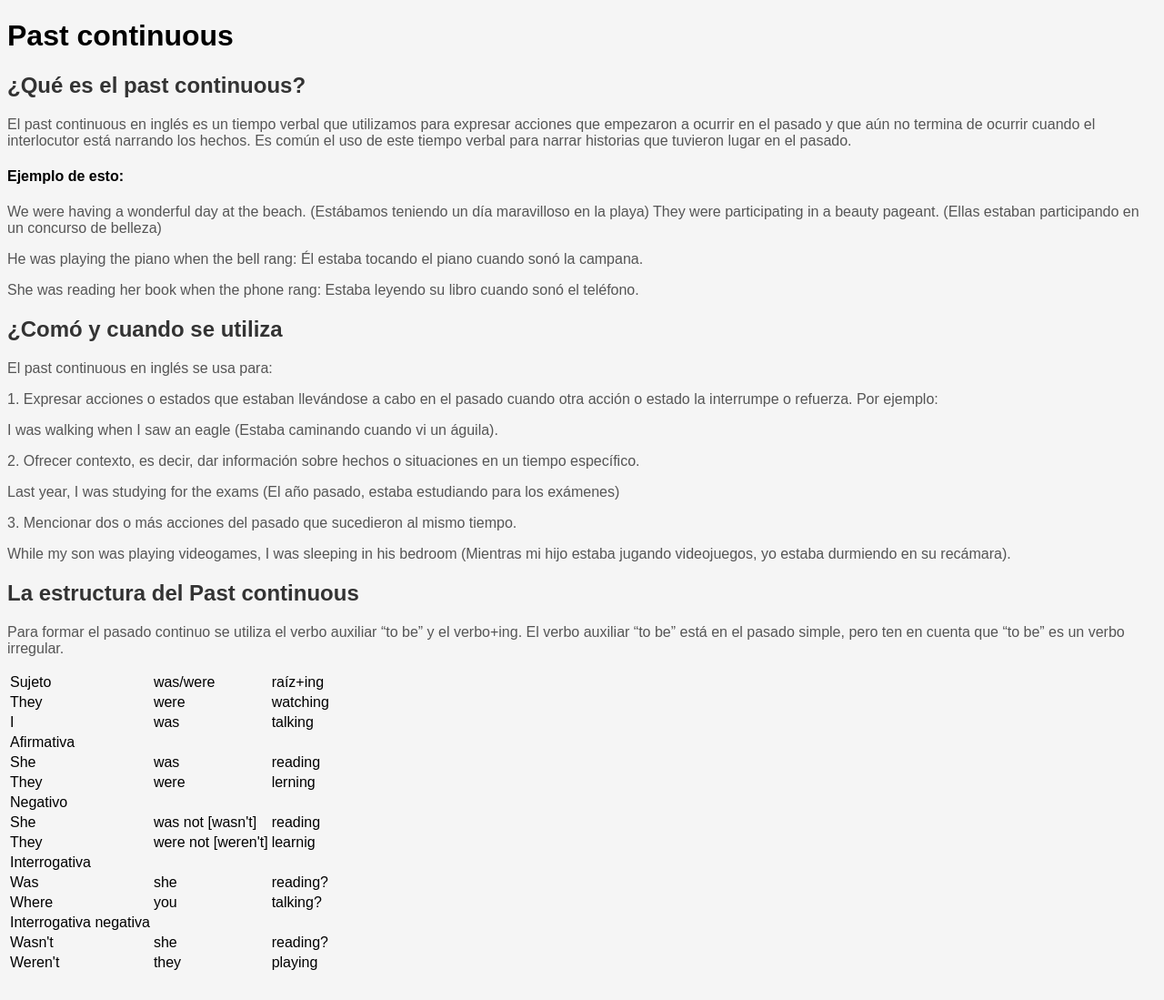
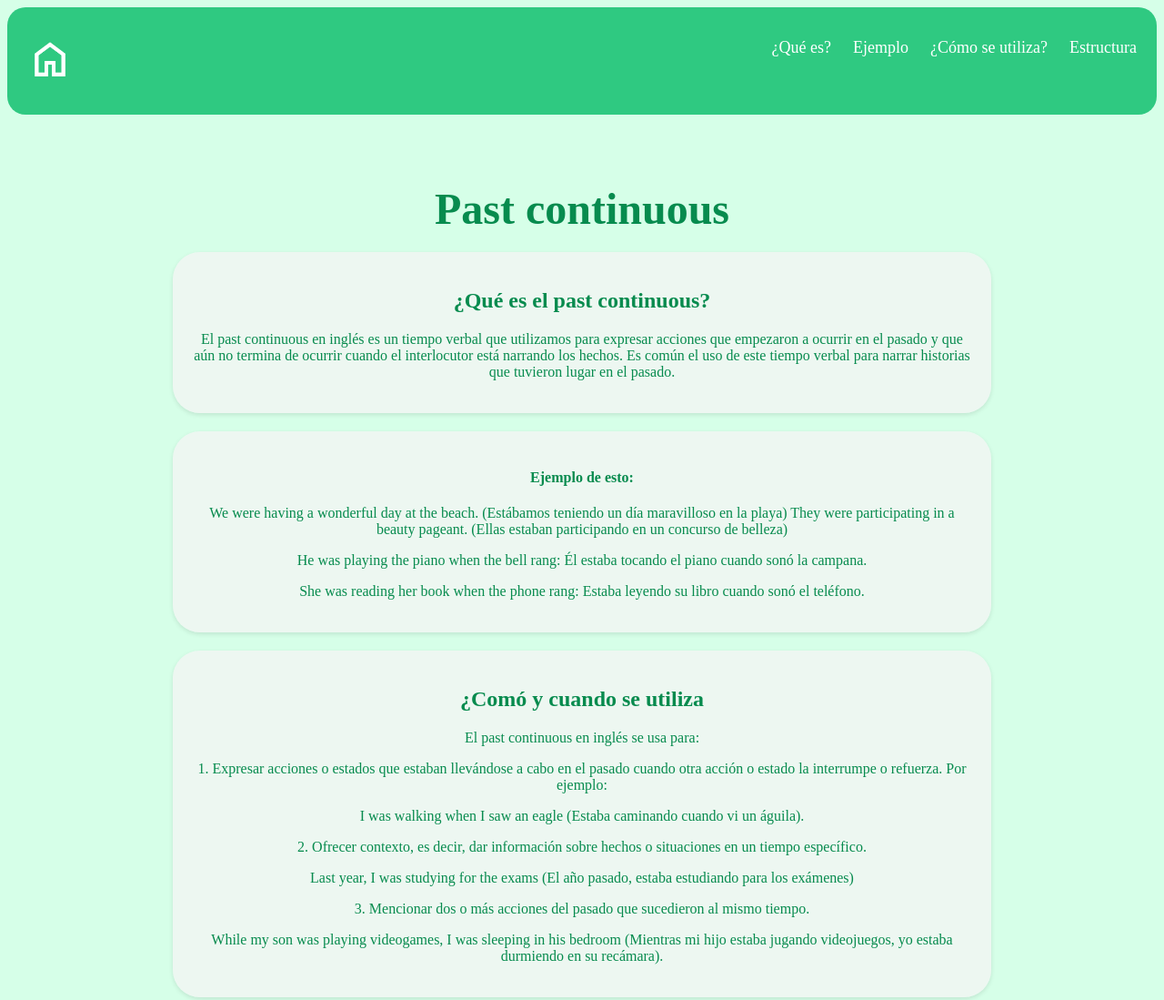
Before and after one commit to F1l1b3rt0/germany_english, a plain HTML site: page index.html in a window 1280 px wide. Shown: the top 1099 px of the page at 91% size. Before the commit the page ends 1078 px from the top, so only its background shows below. Drawn offline with Linux system fonts and the light colour scheme.

Commit message:
Add files via upload

```diff
--- a/index.html
+++ b/index.html
@@ -1,16 +1,28 @@
 <!DOCTYPE html>
 <html lang="es">
 <head>
-    <link rel="stylesheet" href="styles.css" />
-    <link rel="icon" href="manifestacion.png" />
-    <meta charset="UTF-8" />
-    <meta name="viewport" content="width=device-width, initial-scale=1.0" />
-    <title>Beta</title>
+    <link href="https://db.onlinewebfonts.com/c/14936bb7a4b6575fd2eee80a3ab52cc2?family=Feather+Bold" rel="stylesheet">
+    <link rel="stylesheet" href="styles.css">
+    <link rel="icon" href="manifestacion.png">
+    <meta charset="UTF-8">
+    <meta name="viewport" content="width=device-width, initial-scale=1.0">
+    <title>pedro pascal</title>
 </head>
 <body>
-    <h1>Past continuous</h1>
+    <div class="header">
+        <a href="index.html" class="logo"><img height="50" src="home (2).png"></a>
+        <div class="header-right">
+          <a href="#definicion">¿Qué es?</a>
+          <a href="#ejemplo">Ejemplo</a>
+          <a href="cuestiomate.html">¿Cómo se utiliza?</a>
+          <a href="aplica.html">Estructura</a>
+        </div>
+      </div>
+
+    <center>
+    <h1><font size="7" color="#078b4e"><br>Past continuous</font></h1>
     <div class="parrafos">
-    <div class="parrafo-de-introduccion">
+    <div class="parrafo-de-introduccion"><section>
         <h2>¿Qué es el past continuous?</h2>
         <p>
         El past continuous en inglés es un tiempo verbal que utilizamos para
@@ -18,9 +30,9 @@
         termina de ocurrir cuando el interlocutor está narrando los hechos. Es
         común el uso de este tiempo verbal para narrar historias que tuvieron
         lugar en el pasado.
-        </p>
+        </p></section></p> </p>
     </div>
-    <div class="ejemplo-del-parrafo-de-introduccion">
+    <div class="ejemplo-del-parrafo-de-introduccion"><section>
         <h4>Ejemplo de esto:</h4>
         <p>We were having a wonderful day at the beach. (Estábamos teniendo un día maravilloso en la playa)
             They were participating in a beauty pageant. (Ellas estaban participando en un concurso de belleza)
@@ -31,8 +43,9 @@
         <p>
             She was reading her book when the phone rang: Estaba leyendo su libro cuando sonó el teléfono.
         </p>
-    </div>
+    </div></section>
     <div class="parrafo-de-desarrollo">
+        <section>
         <h2>¿Comó y cuando se utiliza</h2>
         <p>El past continuous en inglés se usa para:</p>
         <p>1. Expresar acciones o estados que estaban llevándose a cabo en el pasado cuando otra acción o estado la interrumpe o refuerza. Por ejemplo:</p>
@@ -41,16 +54,20 @@
         <p>Last year, I was studying for the exams (El año pasado, estaba estudiando para los exámenes)</p>
         <p>3. Mencionar dos o más acciones del pasado que sucedieron al mismo tiempo.</p>
         <p>While my son was playing videogames, I was sleeping in his bedroom (Mientras mi hijo estaba jugando videojuegos, yo estaba durmiendo en su recámara).</p>
-    </div>
-    <div class="estructura-del-past">
+    </div></section>
+    <div class="estructura-del-past"><section>
         <h2>La estructura del Past continuous</h2>
         <p>Para formar el pasado continuo se utiliza el verbo auxiliar “to be” y el verbo+ing. El verbo auxiliar “to be” está en el pasado simple, pero ten en cuenta que “to be” es un verbo irregular.</p>
+        <br> </section> <br><center><section>
         <table>
+            <thead>
                     <tr>
-                <td>Sujeto</td>
-                <td>was/were</td>
-                <td>raíz+ing</td>
+                        <th><center>Sujeto</center></th>
+                        <th><center>was/were</center></th>
+                        <th><center>Raíz + ing</center></th>
                     </tr>
+            </thead>
+                <tbody>
                     <tr>
                         <td>They</td>
                         <td>were</td>
@@ -62,7 +79,9 @@
                         <td>talking</td>
                     </tr>
                     <tr>
-                <td>Afirmativa</td>
+                        <td></td>
+                        <td><center>Afirmativa</center></td>
+                        <td></td>
                     </tr>
                     <tr>
                         <td>She</td>
@@ -72,10 +91,12 @@
                     <tr>
                         <td>They</td>
                         <td>were</td>
-                <td>lerning</td>
+                        <td>learning</td>
                     </tr>
                     <tr>
-                <td>Negativo</td>
+                        <td></td>
+                        <td><center>Negativa</center></td>
+                        <td></td>
                     </tr>
                     <tr>
                         <td>She</td>
@@ -85,10 +106,12 @@
                     <tr>
                         <td>They</td>
                         <td>were not [weren't]</td>
-                <td>learnig</td>
+                        <td>learning</td>
                     </tr>
                     <tr>
-                <td>Interrogativa</td>
+                        <td></td>
+                        <td><center>Interrogativa</center></td>
+                        <td></td>
                     </tr>
                     <tr>
                         <td>Was</td>
@@ -101,7 +124,9 @@
                         <td>talking?</td>
                     </tr>
                     <tr>
-                <td>Interrogativa negativa</td>
+                        <td></td>
+                        <td><center>Interrogativa negativa</center></td>
+                        <td></td>
                     </tr>
                     <tr>
                         <td>Wasn't</td>
@@ -113,7 +138,10 @@
                         <td>they</td>
                             <td>playing</td>
                         </tr>
+                    </tbody>
                 </table>
+            </div>
+            </section></center></center>
     </div>
     </div>
 </body>
--- a/styles.css
+++ b/styles.css
@@ -1,59 +1,142 @@
 body {
-    background-color: #f5f5f5;
-    font-family: Arial, sans-serif;
+    background-color:#d6ffe8;
+
+
+
+    @import url(https://db.onlinewebfonts.com/c/14936bb7a4b6575fd2eee80a3ab52cc2?family=Feather+Bold);
+    @font-face {
+        font-family: "Feather Bold";
+        src: url("https://db.onlinewebfonts.com/t/14936bb7a4b6575fd2eee80a3ab52cc2.eot");
+        src: url("https://db.onlinewebfonts.com/t/14936bb7a4b6575fd2eee80a3ab52cc2.eot?#iefix")format("embedded-opentype"),
+        url("https://db.onlinewebfonts.com/t/14936bb7a4b6575fd2eee80a3ab52cc2.woff2")format("woff2"),
+        url("https://db.onlinewebfonts.com/t/14936bb7a4b6575fd2eee80a3ab52cc2.woff")format("woff"),
+        url("https://db.onlinewebfonts.com/t/14936bb7a4b6575fd2eee80a3ab52cc2.ttf")format("truetype"),
+        url("https://db.onlinewebfonts.com/t/14936bb7a4b6575fd2eee80a3ab52cc2.svg#Feather Bold")format("svg");
+    }
+    font-family: "Feather Bold";
+    color:#078b4e;
+}
+    section {
+        margin-top: 20px;
+        padding: 20px;
+        background-color: rgba(245, 245, 245, 0.767);
+        border-radius: 30px;
+        box-shadow: 0 2px 5px rgba(0, 0, 0, 0.1);
+        width: 900px;
     }
 
-.container {
-    max-width: 900px;
+    .header {
+        overflow: hidden;
+        background-color: #2fc981;
+        padding: 20px 10px;
+      }
+      .header a {
+        float: left;
+        color: rgb(255, 255, 255);
+        text-align: center;
+        padding: 12px;
+        text-decoration: none;
+        font-size: 18px;
+        line-height: 25px;
+        border-radius: 10px;
+      }
+      .header a.logo {
+        font-size: 25px;
+        font-weight: bold;
+      }
+      .header a:hover {
+        background-color: #89ff99;
+        color: rgb(255, 255, 255);
+      }
+      .header a.active {
+        background-color: rgb(255, 255, 255);
+        color: rgb(255, 255, 255);
+      }
+      .header-right {
+        float: right;
+      }
+      @media screen and (max-width: 500px) {
+        .header a {
+          float: none;
+          display: block;
+          text-align: left;
+        }
+        .header-right {
+          float: none;
+        }
+      }
+      .header {
+        position: sticky;
+        top: 0;
     }
 
-h2, h3 {
-    color: #333;
+* {
+    margin: 1;
+    padding: 1;
+    box-sizing: border-box;
+    border-radius:20px
 }
 
-p, li {
-    color: #555;
-    font-size: 1rem;
-}
-
-.table {
-    margin-top: 20px;
-}
-
-.table th {
-    background-color: #007bff;
-    color: #fff;
-}
-
-.table-responsive {
+.tabla-container {
+    background-color: #fff;
+    border-radius: 8px;
+    box-shadow: 0 4px 12px rgba(0, 0, 0, 0.1);
+    padding: 20px;
+    width: 80%;
+    max-width: 800px;
     overflow-x: auto;
 }
 
-.table-bordered th,
-.table-bordered td {
-    border: 1px solid #ddd;
+h1 {
+    text-align: center;
+    color: #333;
+    margin-bottom: 20px;
 }
 
-.list-group-item {
-    border: none;
+
+table {
+    width: 100%;
+    background-color: rgb(255, 255, 255);
+}
+
+th, td {
+    padding: 12px 15px;
+    text-align: left;
+    border-bottom: 1px solid #ddd;
+    border-radius:5px;
+}
+
+th {
+    background-color: #4caf81;
+    color: white;
+    font-weight: bold;
+}
+
+td {
+    color: #13693a;
+}
+
+tbody tr:nth-child(odd) {
     background-color: #f9f9f9;
 }
 
-.list-group-item:hover {
-    background-color: #e9ecef;
+tbody tr:hover {
+    background-color: #e6f7e6;
 }
 
-/* Responsive adjustments */
-@media (max-width: 768px) {
-    h2, h3 {
-        font-size: 1.5rem;
+td[colspan="2"] {
+    text-align: center;
+    background-color: #f0f0f0;
+    font-weight: bold;
 }
 
-    p, li {
-        font-size: 0.9rem;
+
+tr:last-child td {
+    border-bottom: none;
 }
 
-    .table {
-        font-size: 0.85rem;
+tbody tr:nth-child(4n+1) {
+    background-color: #e6e6e6;
+    font-weight: bold;
+    text-align: center;
 }
-}
```
Also changed, not shown: home (2).png (added). Lines whose indentation alone changed are shown as unchanged.
